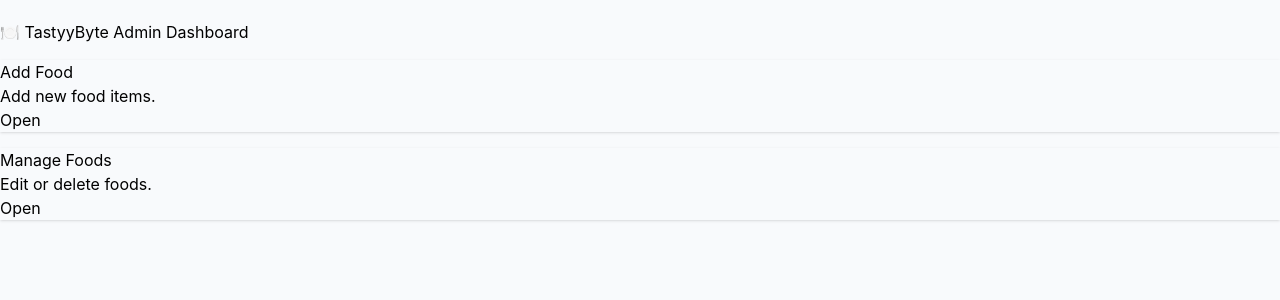
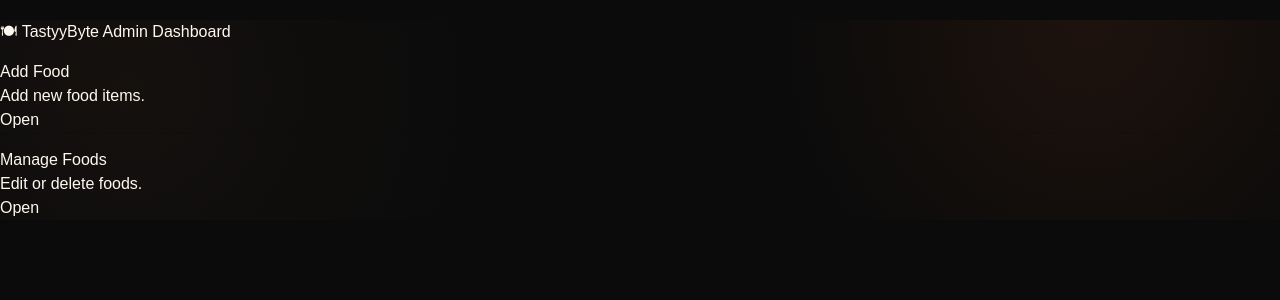
Before and after one commit to Codykush/TastyyBite, a React (Vite) app: page /admin in a window 1280 px wide. Shown: the top 300 px of the page. Built offline with nearby package versions, Linux system fonts and the light colour scheme; no server answers.

Commit message:
Apply premium TastyBite theme foundation

```diff
--- a/src/index.css
+++ b/src/index.css
@@ -1,41 +1,32 @@
 @import "tailwindcss";
-html{
-    scroll-behavior:smooth;
+@import url("https://fonts.googleapis.com/css2?family=DM+Sans:wght@400;500;600;700;800;900&family=Playfair+Display:wght@600;700;800&display=swap");
+
+:root{font-family:"DM Sans",sans-serif;color:#fff8ef;background:#0b0b0b;font-synthesis:none;text-rendering:optimizeLegibility}
+*{box-sizing:border-box}
+html{scroll-behavior:smooth;background:#0b0b0b}
+body{margin:0;min-width:320px;background:radial-gradient(circle at 85% 5%,rgba(255,107,43,.08),transparent 28%),radial-gradient(circle at 10% 35%,rgba(255,154,103,.04),transparent 30%),#0b0b0b;color:#fff8ef}
+button,input,textarea,select{font:inherit}
+button{cursor:pointer}
+img{max-width:100%}
+::selection{background:#ff6b2b;color:#fff}
+::-webkit-scrollbar{width:8px}
+::-webkit-scrollbar-track{background:#0b0b0b}
+::-webkit-scrollbar-thumb{background:#3b332d;border-radius:999px}
+::-webkit-scrollbar-thumb:hover{background:#ff6b2b}
+
+@layer components{
+.tb-page{min-height:100vh;background:radial-gradient(circle at 80% 10%,rgba(255,107,43,.07),transparent 30%),#0b0b0b}
+.tb-container{width:min(1180px,calc(100% - 32px));margin:0 auto}
+.tb-card{border:1px solid #302b27;background:linear-gradient(145deg,#171513,#11100f);border-radius:24px;box-shadow:0 20px 60px rgba(0,0,0,.3),inset 0 1px 0 rgba(255,255,255,.025)}
+.tb-card-hover{transition:transform .25s ease,border-color .25s ease,box-shadow .25s ease}
+.tb-card-hover:hover{transform:translateY(-5px);border-color:#59483d;box-shadow:0 25px 70px rgba(0,0,0,.45)}
+.tb-orange-button{display:inline-flex;align-items:center;justify-content:center;gap:8px;border:0;border-radius:14px;background:linear-gradient(135deg,#ff6b2b,#ff4f16);color:#fff;padding:13px 20px;font-weight:800;box-shadow:0 12px 25px rgba(255,107,43,.18);transition:transform .2s ease,box-shadow .2s ease,filter .2s ease}
+.tb-orange-button:hover{transform:translateY(-2px);filter:brightness(1.08);box-shadow:0 16px 32px rgba(255,107,43,.28)}
+.tb-dark-button{display:inline-flex;align-items:center;justify-content:center;gap:8px;border:1px solid #403831;border-radius:14px;background:#1b1917;color:#fff8ef;padding:13px 20px;font-weight:800;transition:background .2s ease,border-color .2s ease,transform .2s ease}
+.tb-dark-button:hover{transform:translateY(-2px);background:#24211e;border-color:#66584e}
+.tb-label{color:#ff7135;font-size:11px;font-weight:900;letter-spacing:.22em;text-transform:uppercase}
+.tb-section-title{color:#fff8ef;font-family:"Playfair Display",serif;font-size:clamp(32px,5vw,52px);font-weight:800;line-height:1.05;letter-spacing:-.03em}
+.tb-input,.tb-select{width:100%;border:1px solid #3a332d;border-radius:14px;background:#151311;color:#fff8ef;outline:none;padding:13px 15px}
+.tb-input::placeholder{color:#746a62}
+.tb-input:focus,.tb-select:focus{border-color:#ff6b2b;box-shadow:0 0 0 3px rgba(255,107,43,.1)}
 }
-
-body{
-    background:#f8fafc;
-}
-
-button{
-    cursor:pointer;
-}
-
-button:hover{
-    transform:translateY(-2px);
-}
-
-button:active{
-    transform:scale(.97);
-}
-
-img{
-    transition:.3s;
-}
-
-img:hover{
-    transform:scale(1.04);
-}
-
-a{
-    transition:.3s;
-}
-
-.card{
-    transition:.3s;
-}
-
-.card:hover{
-    transform:translateY(-6px);
-    box-shadow:0 20px 40px rgba(0,0,0,.15);
-}
```
